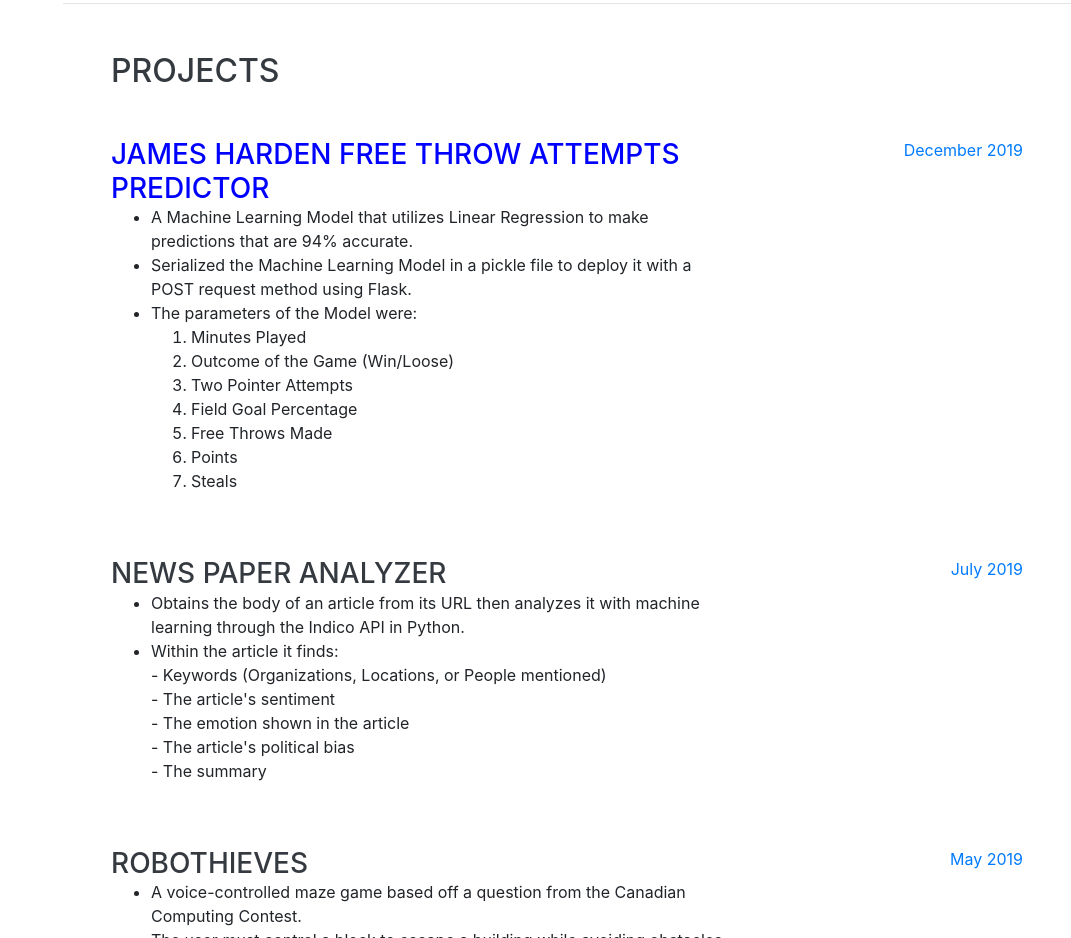
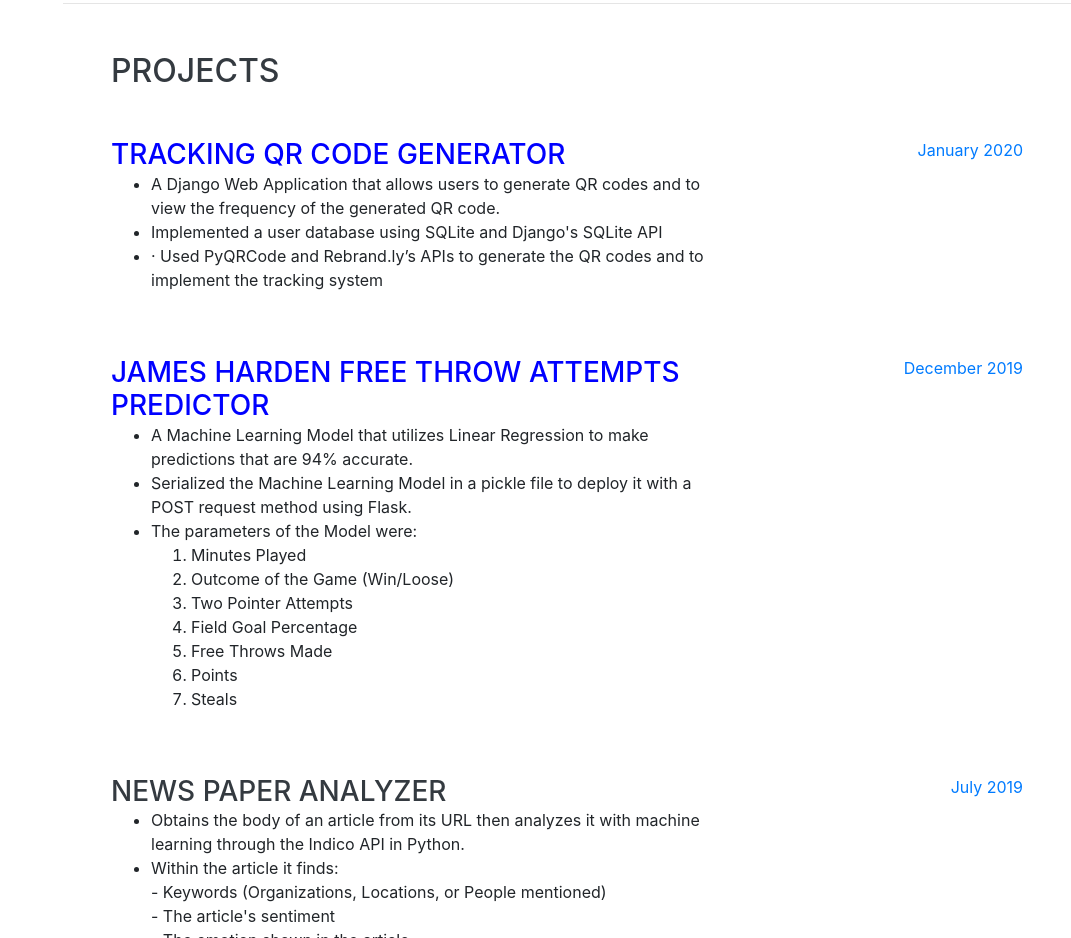
Before and after one commit to satavanan-s/satavanan.github.io, a website with bundled scripts: page index.html in a window 1280 px wide. Shown: the part 2417-3355 px from the top of the page, without its empty margins (209-1280 px from the left). Built offline with nearby package versions, Linux system fonts and the light colour scheme; a web font is replaced by a local one.

Commit message:
Update index.html

```diff
--- a/index.html
+++ b/index.html
@@ -186,6 +186,22 @@
     <section class="resume-section p-3 p-lg-5 d-flex align-items-center" id="projects">
       <div class="w-100">
         <h2 class="mb-5">Projects</h2>
+         <div class="resume-item d-flex flex-column flex-md-row justify-content-between mb-5">
+          <div class="resume-content">
+            <a href="https://github.com/satavanan-s/TRACKING-QR-CODE-GENERATOR-" target="_blank">
+              <h3 class="mb-0"><font color="blue">TRACKING QR CODE GENERATOR</font></h3>
+            </a>
+            <ul>
+              <li>A Django Web Application that allows users to generate QR codes and to view the frequency of the generated QR code.</li>
+              <li>Implemented a user database using SQLite and Django's SQLite API</li>
+              <li>·	Used PyQRCode and Rebrand.ly’s APIs to generate the QR codes and to implement the tracking system</li>
+
+            </ul>
+          </div>
+          <div class="resume-date text-md-right">
+            <span class="text-primary">January 2020</span>
+          </div>
+        </div>
         <div class="resume-item d-flex flex-column flex-md-row justify-content-between mb-5">
           <div class="resume-content">
             <a href="https://github.com/satavanan-s/jamesHardenFTAPredictor" target="_blank">
```
